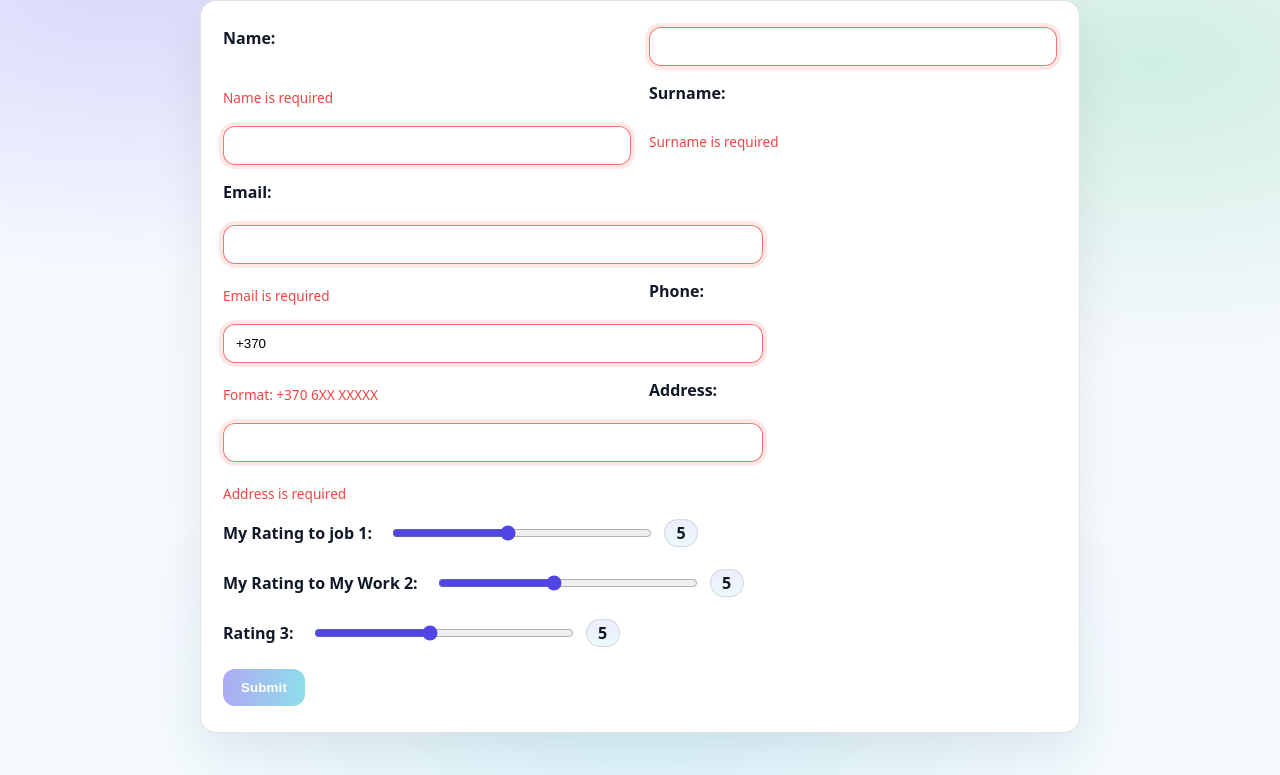
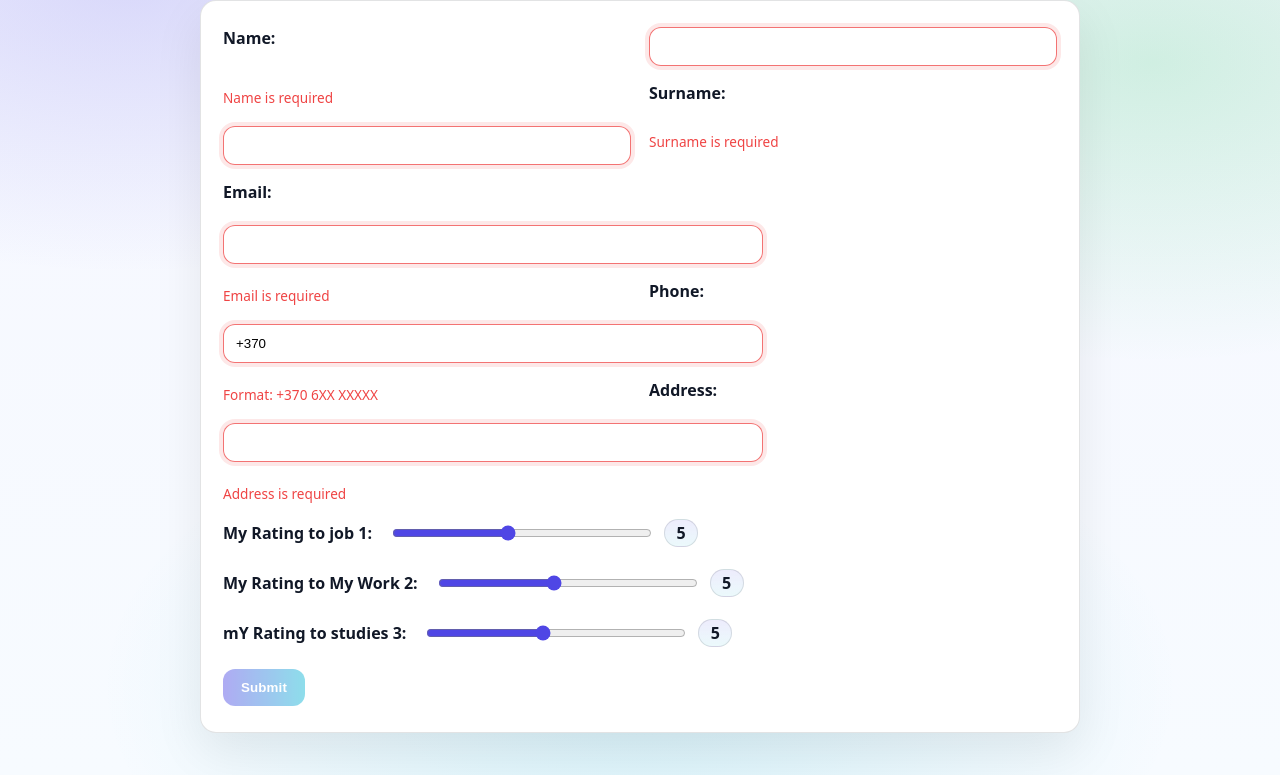
Before and after one commit to Vaqifs/labeleven, a plain HTML site: page LAB11/index.html in a window 1280 px wide. Shown: the part 116-891 px from the top of the page. Drawn offline with Linux system fonts and the light colour scheme.

Commit message:
Update index.html

```diff
--- a/LAB11/index.html
+++ b/LAB11/index.html
@@ -52,7 +52,7 @@
     <br><br>
 
     <label>
-      Rating 3:
+     mY Rating to studies 3:
       <input type="range" id="rating3" min="1" max="10" value="5" />
       <span id="r3Value">5</span>
     </label>
```
